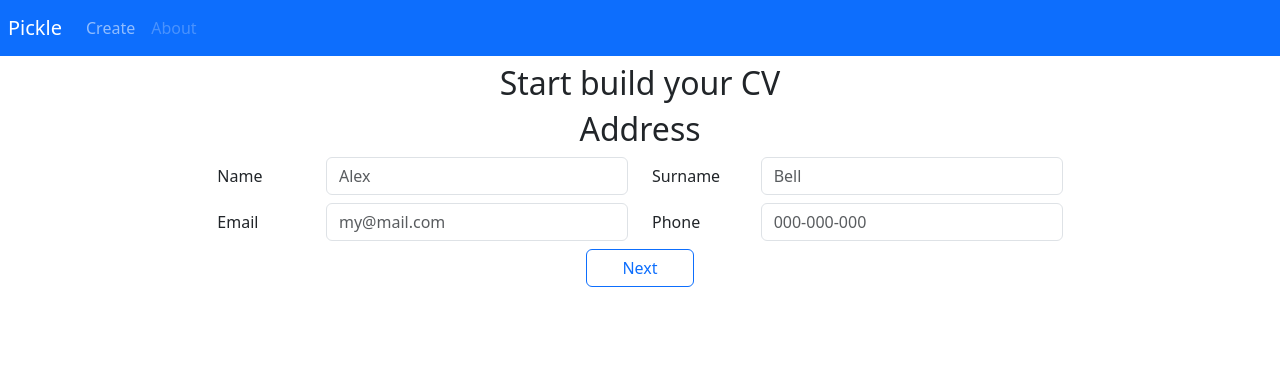
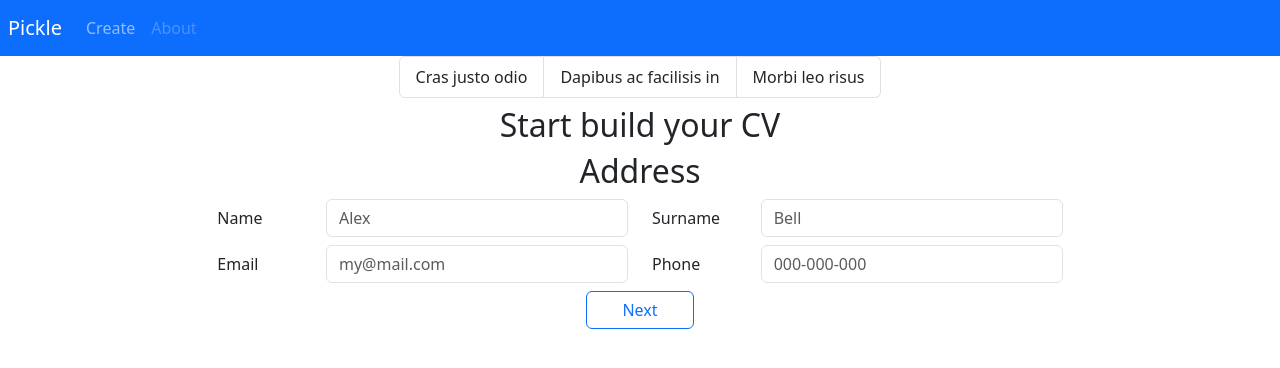
Before and after one commit to Minat004/Pickle.CVlite, an Angular app in the folder Pickle.CVlite.API/ClientApp/: page /build-cv/address in a window 1280 px wide. Shown: the top 368 px of the page. Built offline with nearby package versions, Linux system fonts and the light colour scheme.

Commit message:
try observable

```diff
--- a/Pickle.CVlite.API/ClientApp/src/app/modules/build-cv/build-cv.component.html
+++ b/Pickle.CVlite.API/ClientApp/src/app/modules/build-cv/build-cv.component.html
@@ -1,3 +1,9 @@
+<ul class="list-group list-group-horizontal justify-content-center">
+  <li class="list-group-item">Cras justo odio</li>
+  <li class="list-group-item">Dapibus ac facilisis in</li>
+  <li class="list-group-item">Morbi leo risus</li>
+</ul>
+
 <h2 class="my-2 text-center"
     *ngIf="!isSelectedTemplate"
 >Start build your CV</h2>
--- a/Pickle.CVlite.API/ClientApp/src/app/modules/build-cv/build-cv.component.ts
+++ b/Pickle.CVlite.API/ClientApp/src/app/modules/build-cv/build-cv.component.ts
@@ -2,7 +2,7 @@ import {Component, OnInit} from '@angular/core';
 import {ActivatedRoute, Router, ParamMap} from "@angular/router";
 import {UserStep} from "../../models/create-steps";
 import {StringHelper} from "../../helpers/string-helper";
-import {Observable} from "rxjs";
+import {filter, Observable} from "rxjs";
 
 @Component({
   selector: 'app-build-cv',
@@ -13,7 +13,7 @@ export class BuildCvComponent implements OnInit{
   steps: string[] = []
   isSelectedTemplate = false
   canBack = false
-  name: Observable<string[]>
+  names$: Observable<string[]>
 
   constructor(
           private route: ActivatedRoute,
@@ -21,10 +21,16 @@ export class BuildCvComponent implements OnInit{
           ) {}
 
   ngOnInit(): void {
+
     const userSteps = Object.values<string>(UserStep);
     userSteps.forEach((step) => {
       this.steps.push(step)
     })
+    this.names$ = new Observable<string[]>(observer => {
+      observer.next(userSteps)
+    })
+
+    this.names$.subscribe(console.log)
 
     this.route.url.subscribe(value => {
       console.log(value[0].path)
```
